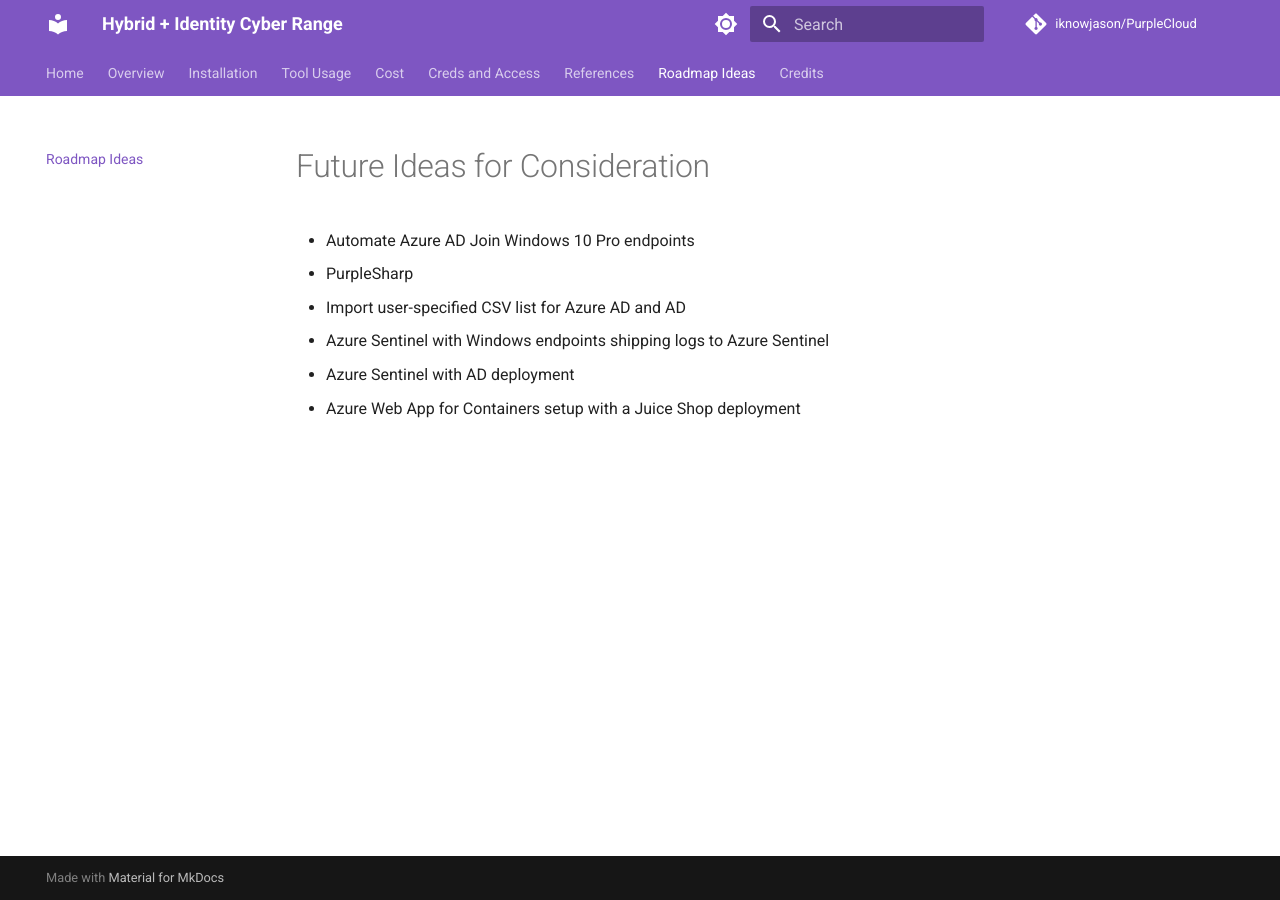
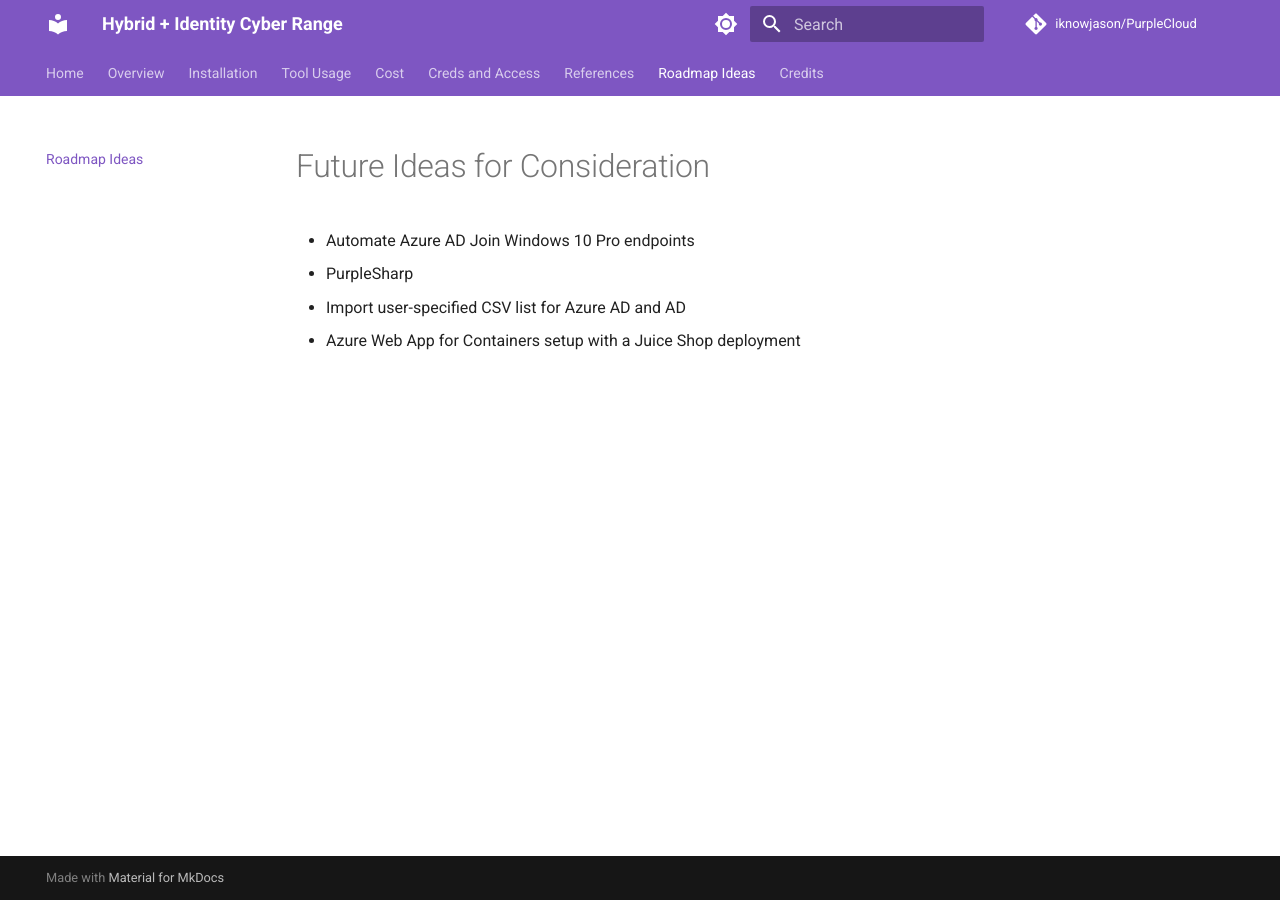
Before and after one commit to iknowjason/PurpleCloud, an MkDocs documentation site: the page built from docs/future.md, in a window 1280 px wide. Built offline with MkDocs 1.6.1 and Material for MkDocs 9.7.7, drawn with Linux system fonts in a browser that asks for light colours; comment, search, counter and statistics services are not loaded.

Commit message:
Updated future.md

```diff
--- a/docs/future.md
+++ b/docs/future.md
@@ -2,6 +2,4 @@
 * Automate Azure AD Join Windows 10 Pro endpoints
 * PurpleSharp
 * Import user-specified CSV list for Azure AD and AD
-* Azure Sentinel with Windows endpoints shipping logs to Azure Sentinel
-* Azure Sentinel with AD deployment
 * Azure Web App for Containers setup with a Juice Shop deployment
```
